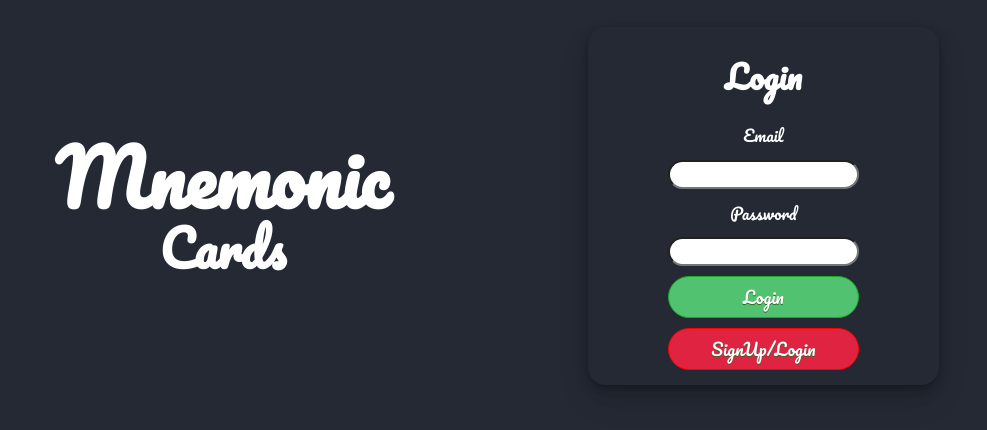
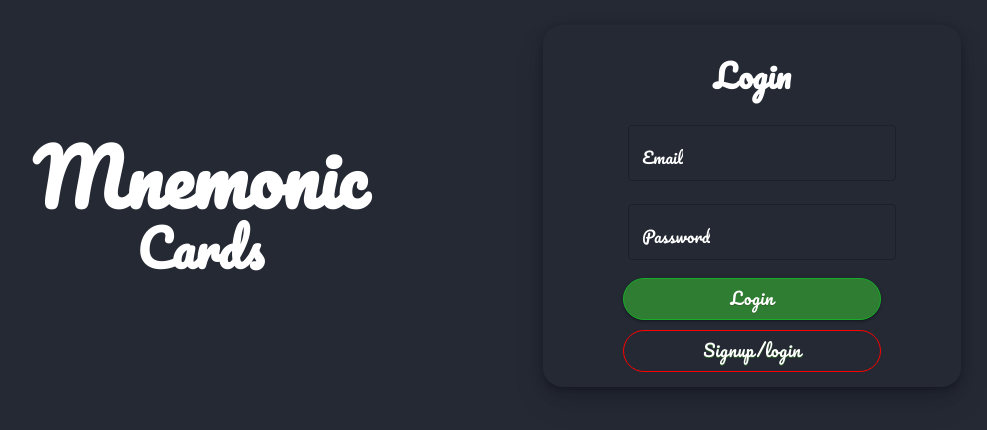
Before and after one commit to DawidRaczek/mnemonic, a React (Vite) app: page / in a window 1280 px wide. Shown: the part 194-624 px from the top of the page, without its empty margins (143-1130 px from the left). Built offline with nearby package versions, Linux system fonts and the light colour scheme.

Commit message:
added material ui to login page buttons and input, added logout button to cards page

```diff
--- a/package.json
+++ b/package.json
@@ -10,9 +10,13 @@
     "preview": "vite preview"
   },
   "dependencies": {
+    "@emotion/react": "^11.11.1",
+    "@emotion/styled": "^11.11.0",
+    "@mui/material": "^5.14.18",
     "firebase": "^10.6.0",
     "react": "^18.2.0",
     "react-dom": "^18.2.0",
+    "react-router-dom": "^6.19.0",
     "sass": "^1.69.5"
   },
   "devDependencies": {
--- a/src/App.jsx
+++ b/src/App.jsx
@@ -1,5 +1,4 @@
-import React, {useState} from "react";
-
+import React, {useState, useEffect} from "react";
 import "./Styles/normalize.scss"
 import "./Styles/App.scss"
 import "./Styles/LoginPage.scss"
@@ -9,10 +8,9 @@ import LoginPage from "./Components/LoginPage.jsx";
 export default function App() {
 
     const [isLogged, setIsLogged] = useState(false)
-
   return (
       <>
-          {isLogged ? <Cards /> : <LoginPage setIsLogged={setIsLogged}/>}
+          {isLogged ? <Cards setIsLogged={setIsLogged} /> : <LoginPage setIsLogged={setIsLogged}/>}
       </>
   );
 }
--- a/src/Components/Cards.jsx
+++ b/src/Components/Cards.jsx
@@ -1,10 +1,11 @@
 import React, { useState, useEffect } from "react";
+import Button from '@mui/material/Button';
 import "../Styles/Cardstyles.scss";
 import data from '../data/data.json';
 
 import Card from "./Card";
 
-export default function Cards() {
+export default function Cards({setIsLogged}) {
     const [flashCardData, setFlashCardData] = useState([]);
     const [current, setCurrent] = useState(0);
 
@@ -46,9 +47,21 @@ export default function Cards() {
     function nextCard() {
         setCurrent(current + 1);
     }
+    function logOut() {
+        localStorage.setItem('isLogged', 'false')
+        setIsLogged(false)
+    }
 
     return (
         <div className='container'>
+            <Button
+                variant='outlined'
+                color='error'
+                className='logoutbtn'
+                onClick={logOut}
+            >
+                LogOut
+            </Button>
             {/* number of cards */}
             {flashCardData && flashCardData.length > 0 ? (
                 <div className="cardNumber">
--- a/src/Components/Login.jsx
+++ b/src/Components/Login.jsx
@@ -1,49 +1,114 @@
-import React from "react";
-import '../Styles/LoginPage.scss'
-import {auth} from "../firebase.js"
-import {signInWithEmailAndPassword} from 'firebase/auth'
+import React, {useState} from "react";
+import Button from '@mui/material/Button';
+import '../Styles/LoginPage.scss';
+import {auth} from "../firebase.js";
+import {signInWithEmailAndPassword} from 'firebase/auth';
+import TextField from "@mui/material/TextField";
+import FormControl from '@mui/material/FormControl';
+import FormHelperText from '@mui/material/FormHelperText';
 
 export default function Login({email, setEmail, password, setPassword, setIsLogin, setIsLogged}) {
+    const [emailError, setEmailError] = useState("");
+    const [passwordError, setPasswordError] = useState("");
 
     const changeForm = (e) => {
-        e.preventDefault()
-        setIsLogin(false)
+        e.preventDefault();
+        setIsLogin(false);
     }
 
     const onClick = (e) => {
-        e.preventDefault()
+        e.preventDefault();
+        handleLogin();
+    }
+
+    const handleLogin = () => {
+        // Resetowanie błędów przed każdym logowaniem
+        setEmailError("");
+        setPasswordError("");
+
+        // Walidacja e-maila
+        if (!email) {
+            setEmailError("Email is required");
+            return;
+        }
+
+        // Walidacja hasła
+        if (!password) {
+            setPasswordError("Password is required");
+            return;
+        }
+
         signInWithEmailAndPassword(auth, email, password)
             .then((data) => {
                 console.log(data);
                 setIsLogged(true);
+                localStorage.setItem('isLogged', true);
             })
             .catch((error) => {
                 console.log(error);
+                // Obsługa błędów logowania
+                setEmailError("Invalid email or password");
                 setIsLogged(false);
-            })
+            });
     }
 
+    const handleKeyPress = (e) => {
+        if (e.key === 'Enter') {
+            handleLogin();
+        }
+    }
 
     return (
         <div className='mainLoginPage'>
             <div className='title'>
-            <h1 className='mnemonicTitle'>Mnemonic</h1>
-            <h2 className='cardsTitle'>Cards</h2>
+                <h1 className='mnemonicTitle'>Mnemonic</h1>
+                <h2 className='cardsTitle'>Cards</h2>
             </div>
             <div className="loginPage">
                 <h1 className='login'>Login</h1>
                 <form>
-                    <label htmlFor='email'>
-                        Email
-                    </label>
-                    <input id='email' type='text' value={email} onChange={(e) => setEmail(e.target.value)}/>
-                    <label htmlFor='password'>
-                        Password
-                    </label>
-                    <input id='password' type="password" value={password}
-                           onChange={(e) => setPassword(e.target.value)}/>
-                    <button className='loginbtn' onClick={onClick}>Login</button>
-                    <button className='signbtn' onClick={changeForm}>SignUp/Login</button>
+                    <FormControl fullWidth>
+                        <TextField
+                            id='outlined-basic'
+                            label='Email'
+                            InputProps={{
+                                style: {color: 'white'},
+                            }}
+                            type='text'
+                            value={email}
+                            onChange={(e) => setEmail(e.target.value)}
+                            onKeyDown={handleKeyPress}
+                        />
+                        <FormHelperText error>{emailError}</FormHelperText>
+                    </FormControl>
+
+                    <FormControl fullWidth>
+                        <TextField
+                            id='outlined-password-input'
+                            label='Password'
+                            InputProps={{
+                                style: {color: 'white'},
+                            }}
+                            type="password"
+                            value={password}
+                            onChange={(e) => setPassword(e.target.value)}
+                            onKeyDown={handleKeyPress}
+                        />
+                        <FormHelperText error>{passwordError}</FormHelperText>
+                    </FormControl>
+
+                    <Button
+                        variant='contained'
+                        color='success'
+                        className='loginbtn'
+                        onClick={onClick}>Login
+                    </Button>
+                    <Button
+                        variant='outlined'
+                        color='error'
+                        className='signbtn'
+                        onClick={changeForm}>SignUp/Login
+                    </Button>
                 </form>
             </div>
         </div>
--- a/src/Components/LoginPage.jsx
+++ b/src/Components/LoginPage.jsx
@@ -1,7 +1,8 @@
-import React, {useState} from "react";
+import React, {useState, useEffect} from "react";
 import Login from "./Login.jsx";
 import SignUp from "./SignUp.jsx";
 import '../Styles/LoginPage.scss'
+
 
 export default function LoginPage({ setIsLogged }) {
 
@@ -9,10 +10,15 @@ export default function LoginPage({ setIsLogged }) {
     const [password, setPassword] = useState("")
     const [isLogin, setIsLogin] = useState(true)
 
+    useEffect(() => {
+        const isLoggedFromLocalStorage = localStorage.getItem('isLogged') === 'true'
+        setIsLogged(isLoggedFromLocalStorage)
+    }, []);
     const onClick = (e) => {
         e.preventDefault()
         if (email !== '' && password !== '') {
-            setIsLogged(true)
+            setIsLogged(true);
+            localStorage.setItem('isLogged', true);
         }
     }
 
--- a/src/Components/SignUp.jsx
+++ b/src/Components/SignUp.jsx
@@ -1,4 +1,7 @@
 import React from "react";
+import Button from '@mui/material/Button';
+import Box from '@mui/material/Box';
+import TextField from '@mui/material/TextField';
 import {createUserWithEmailAndPassword} from "firebase/auth";
 import {auth} from "../firebase.js";
 
@@ -32,17 +35,38 @@ export default function SignUp({email, setEmail, password, setPassword, setIsLog
             <div className='loginPage'>
                 <h1 className='login'>SignUp</h1>
                 <form>
-                    <label htmlFor='email' className='label'>
-                        Email
-                    </label>
-                    <input id='email' type='text' value={email} onChange={(e) => setEmail(e.target.value)}/>
-                    <label htmlFor='password' className='label'>
-                        Password
-                    </label>
-                    <input id='password' type="password" value={password}
-                           onChange={(e) => setPassword(e.target.value)}/>
-                    <button className='loginbtn' onClick={onClick}>SignUp</button>
-                    <button className='signbtn' onClick={changeForm}>SignUp/Login</button>
+                    <TextField
+                        id='outlined-basic'
+                        label='Email'
+                        InputProps={{
+                            style: { color: 'white' },
+                        }}
+                        type='text'
+                        value={email}
+                        onChange={(e) => setEmail(e.target.value)}
+                    />
+                    <TextField
+                        id='outlined-password-input'
+                        label='Password'
+                        InputProps={{
+                            style: { color: 'white' },
+                        }}
+                        type="password"
+                        value={password}
+                        onChange={(e) => setPassword(e.target.value)}
+                    />
+                    <Button
+                        variant='contained'
+                        color='success'
+                        className='loginbtn'
+                        onClick={onClick}>SignUp
+                    </Button>
+                    <Button
+                        variant='outlined'
+                        color='error'
+                        className='signbtn'
+                        onClick={changeForm}>SignUp/Login
+                    </Button>
                 </form>
             </div>
         </div>
--- a/src/Styles/Cardstyles.scss
+++ b/src/Styles/Cardstyles.scss
@@ -86,3 +86,8 @@ html {
   text-align: center;
   margin: 20px auto;
 }
+.logoutbtn {
+  position: absolute !important;
+  top: 10px;
+  right: 10px;
+}
--- a/src/Styles/LoginPage.scss
+++ b/src/Styles/LoginPage.scss
@@ -64,10 +64,6 @@ body {
     }
   }
 
-  input {
-    border-radius: 24px;
-  }
-
   label {
     color: white;
     display: flex;
@@ -75,6 +71,7 @@ body {
     font-family: 'Pacifico', cursive;
     cursor: pointer;
     margin: 5px auto;
+    text-decoration-color: white;
   }
 
   .loginbtn,
@@ -88,23 +85,19 @@ body {
     font-family: 'Pacifico', cursive;
     border-radius: 28px;
     padding: 5px 31px;
+    text-transform: lowercase;
 
-    &:hover {
-      background-color: #5cbf2a;
+    &:first-letter {
+      text-transform: uppercase;
     }
+
   }
 
   .loginbtn {
-    background-color: #51c26f;
     border: 1px solid #18ab29;
   }
 
   .signbtn {
-    background-color: #e02341;
     border: 1px solid red;
-
-    &:hover {
-      background-color: red;
-    }
   }
 }
```
Also changed, not shown: 1 other file (tests, documents, lock files or other folders).
